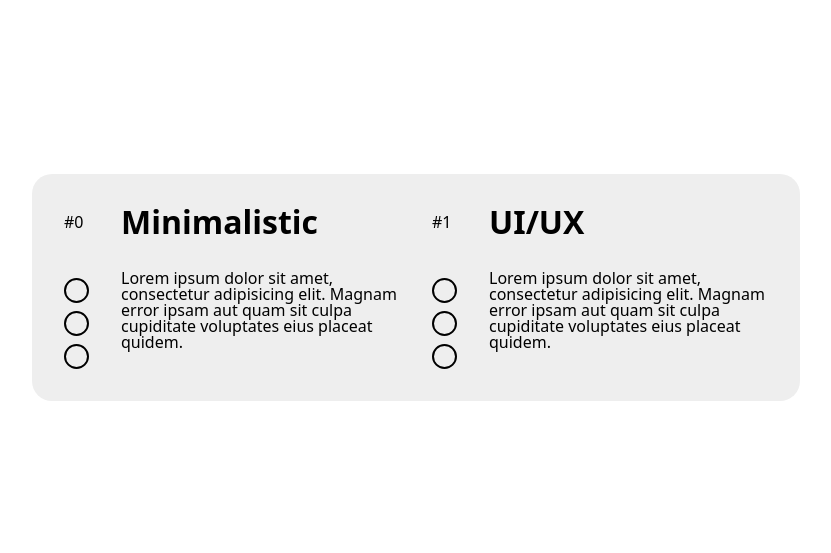
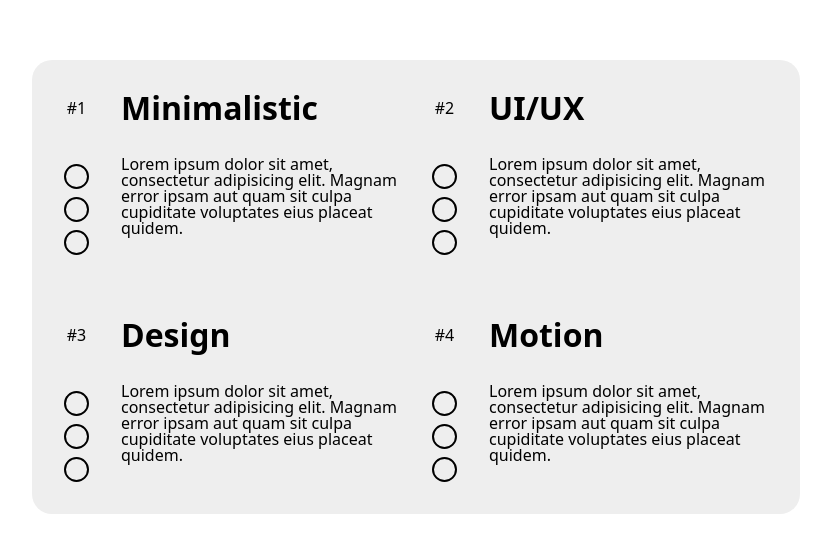
Before and after one commit to hamdi4-beep/react-playground, a React (Vite) app: page / in a window 1280 px wide. Shown: the part 113-666 px from the top of the page, without its empty margins (224-1055 px from the left). Built offline with nearby package versions, Linux system fonts and the light colour scheme.

Commit message:
further improved spacing between elements

```diff
--- a/src/App.tsx
+++ b/src/App.tsx
@@ -2,10 +2,16 @@ import * as React from 'react'
 import BlogList from './components/BlogList'
 
 function App() {
+    const titles = [
+        'Minimalistic',
+        'UI/UX',
+        'Design',
+        'Motion'
+    ]
 
     return (
         <div className='App'>
-            <BlogList />
+            <BlogList titles={titles} />
         </div>
     )
 }
--- a/src/components/BlogItem.tsx
+++ b/src/components/BlogItem.tsx
@@ -6,9 +6,11 @@ function BlogItem({
     children: JSX.Element
 }) {
 
+    const aside = children
+
     return (
         <div className='blog-wrapper'>
-            {children}
+            {aside}
 
             <div className="inner">
                 <div className="header">
--- a/src/components/BlogList.tsx
+++ b/src/components/BlogList.tsx
@@ -1,17 +1,17 @@
 import Aside from "./Aside"
 import BlogItem from "./BlogItem"
 
-function BlogList() {
-    const titles = [
-        'Minimalistic',
-        'UI/UX'
-    ]
+function BlogList({
+    titles
+}: {
+    titles: string[]
+}) {
 
     return (
         <div className="blog-list">
             {titles.map((title, i) => (
                 <BlogItem title={title} key={i}>
-                    <Aside index={i} />
+                    <Aside index={i + 1} />
                 </BlogItem>
             ))}
         </div>
--- a/src/sass/globals/_default.scss
+++ b/src/sass/globals/_default.scss
@@ -10,3 +10,12 @@ body {
     font-family: system-ui, -apple-system, BlinkMacSystemFont, 'Segoe UI', Roboto, Oxygen, Ubuntu, Cantarell, 'Open Sans', 'Helvetica Neue', sans-serif;
     min-height: 100vh;
 }
+
+input {
+    background-color: transparent;
+    font: inherit;
+    padding: .2em .6em;
+    outline: none;
+    border: 1px solid #777;
+    border-radius: 10px;
+}
--- a/src/sass/main.scss
+++ b/src/sass/main.scss
@@ -1,10 +1,4 @@
 @forward 'globals';
-
-.App {
-    width: 100%;
-    max-width: 48rem;
-    margin-inline: auto;
-}
 
 .blog-list {
     display: grid;
@@ -12,6 +6,8 @@
     gap: 2rem;
     background-color: #EEE;
     padding: 2em;
+    width: 100%;
+    max-width: 48rem;
     border-radius: 20px;
 }
 
@@ -53,8 +49,9 @@
 
         span {
             display: block;
-            margin-bottom: 3em;
-            margin-top: .5em;
+            text-align: center;
+            margin-bottom: 2.5em;
+            line-height: 2;
         }
     }
 
```
